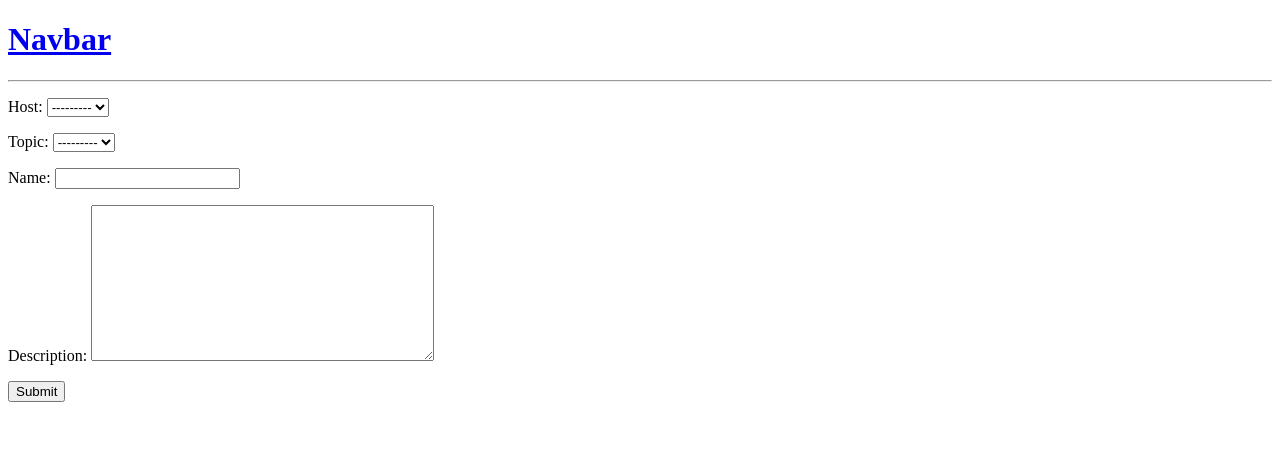
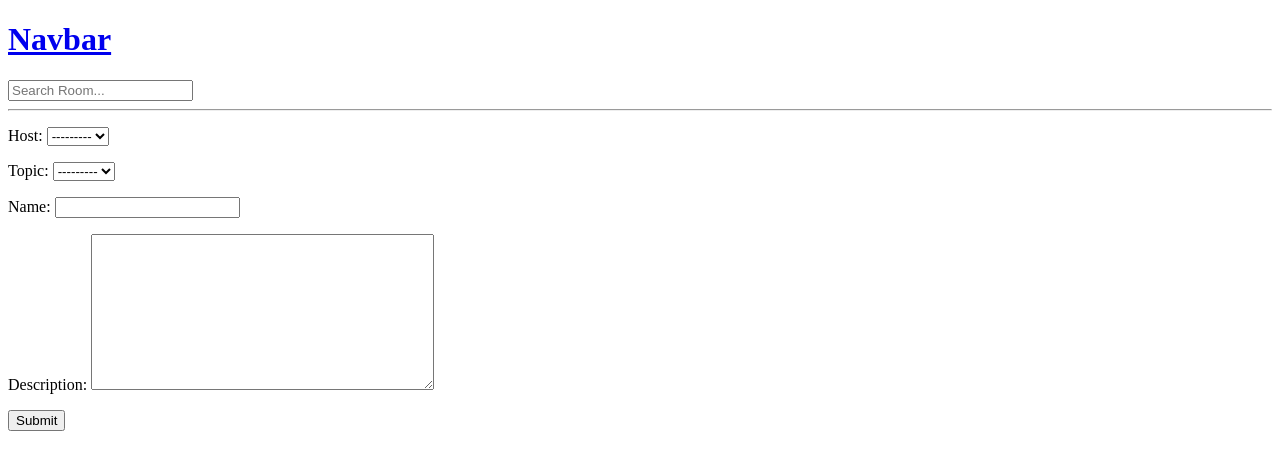
Before and after one commit to DeaaTH65/Study_Buddy, a Django app: page /create_room/ in a window 1280 px wide. Shown: the top 470 px of the page. Run offline with Django 4.2, Linux system fonts and the light colour scheme; data that the repository does not hold is empty.

Commit message:
search room added

```diff
--- a/base/templates/base/home.html
+++ b/base/templates/base/home.html
@@ -23,7 +23,9 @@
     </div>
     <hr/>
 
+
     <div>
+        <h5>{{ room_count }} rooms available</h5>
         <a href="{% url 'create-room' %}">Create Room</a>
         <br/><br/>
         <div>
--- a/base/views.py
+++ b/base/views.py
@@ -1,4 +1,5 @@
 from django.shortcuts import render, redirect
+from django.db.models import Q
 from .models import Room, Topic
 from .forms import RoomForm
 
@@ -6,9 +7,14 @@ from .forms import RoomForm
 
 def home(request):
     q = request.GET.get('q') if request.GET.get('q') != None else ''
-    rooms = Room.objects.filter(topic__name__icontains=q)
+    rooms = Room.objects.filter(
+        Q(topic__name__icontains=q) |
+        Q(name__icontains=q) |
+        Q(description__icontains=q)
+        )
     topics = Topic.objects.all()
-    context = {'rooms': rooms, 'topics': topics}
+    room_count = rooms.count
+    context = {'rooms': rooms, 'topics': topics, 'room_count': room_count}
     return render(request, 'base/home.html', context)
 
 
--- a/templates/navbar.html
+++ b/templates/navbar.html
@@ -1,2 +1,5 @@
 <h1><a href="{% url 'home' %}"> Navbar </a></h1>
- <hr/>
+<form method="GET" action="{% url 'home' %}">
+    <input type="text" name="q" placeholder="Search Room..." />
+</form>
+<hr/>
```
